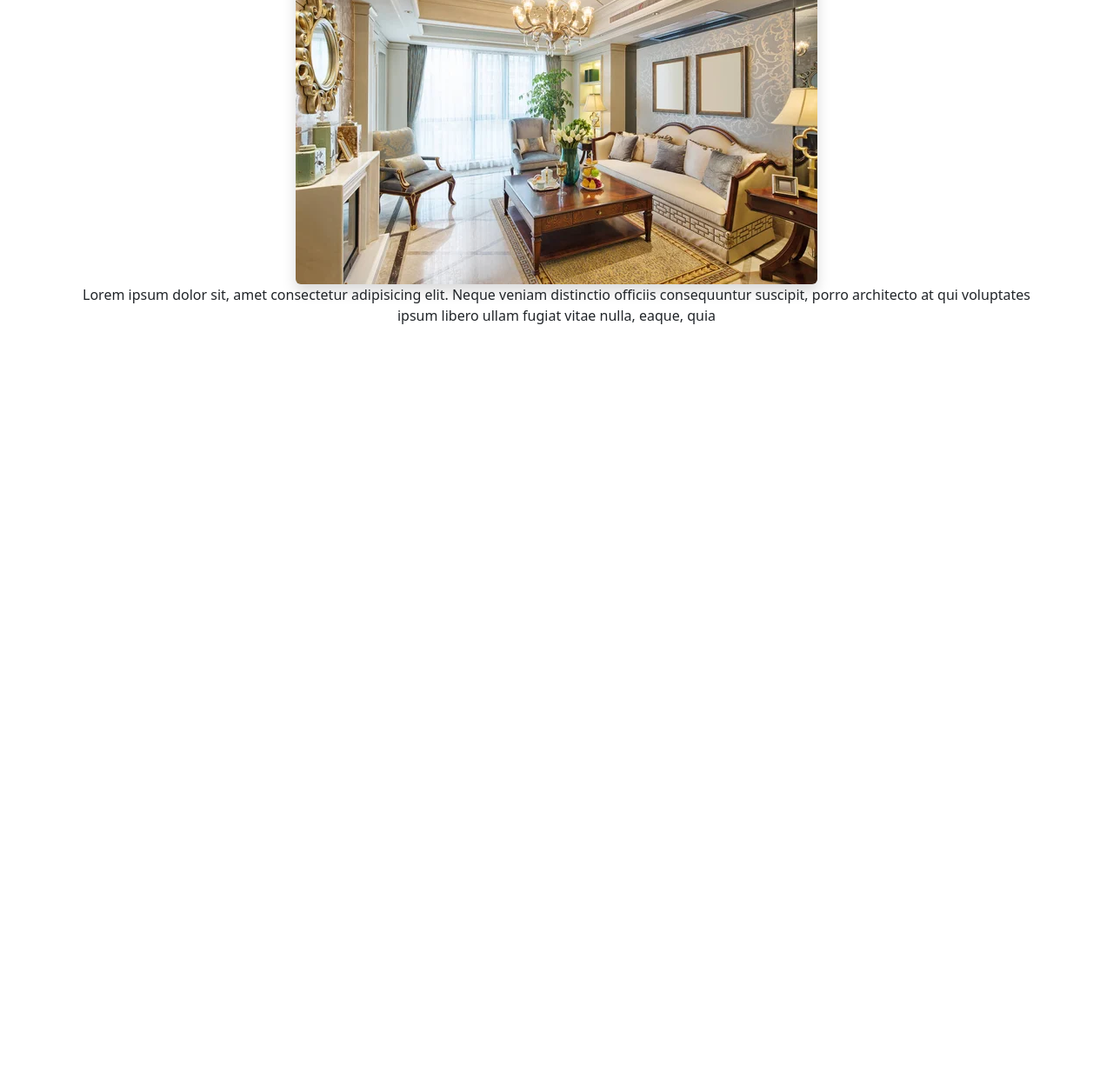
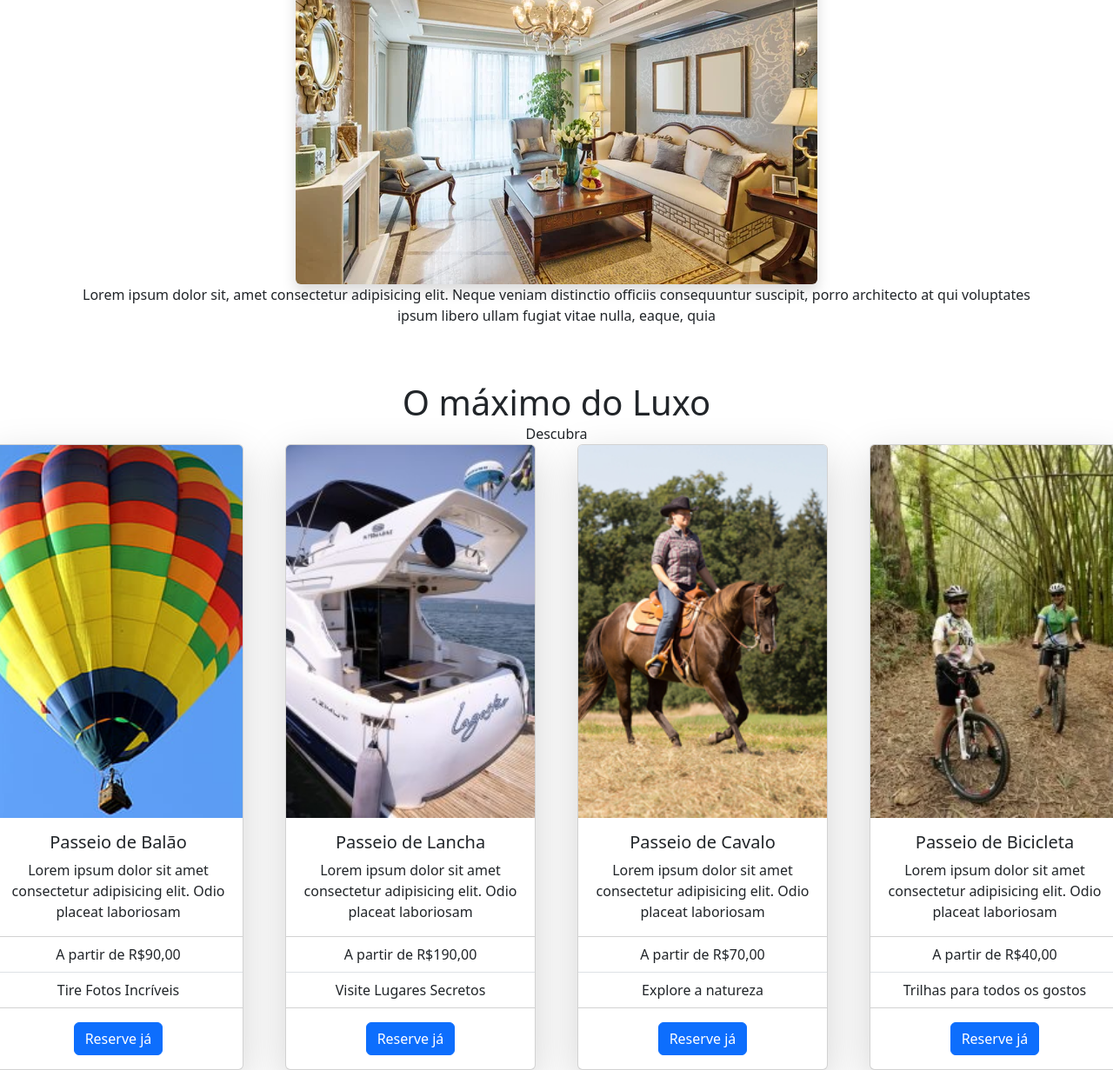
Before and after one commit to NicolasAFerro/travel-agency, a plain HTML site: page index.html in a window 1280 px wide. Shown: the part 1223-2454 px from the top of the page at 87% size. Before the commit the page ends 1614 px from the top, so only its background shows below. Drawn offline with nearby package versions, Linux system fonts and the light colour scheme.

Commit message:
closes #3: cards

```diff
--- a/index.html
+++ b/index.html
@@ -387,6 +387,88 @@
         </div>
       </div>
     </div>
+    <div class="container mt-5">
+      <div class="row">
+        <div class="col text-center">
+          <div class="display-6">O máximo do Luxo</div>
+          Descubra
+        </div>
+      </div>
+    </div>
+
+    <div class="row justify-content-center gap-5">
+      <div class="card text-center p-0 shadow-lg" style="width: 18rem">
+        <img src="imagens/balao.jpg" class="card-img-top" alt="..." />
+        <div class="card-body">
+          <h5 class="card-title">Passeio de Balão</h5>
+          <p class="card-text">
+            Lorem ipsum dolor sit amet consectetur adipisicing elit. Odio
+            placeat laboriosam
+          </p>
+        </div>
+        <ul class="list-group list-group-flush">
+          <li class="list-group-item">A partir de R$90,00</li>
+          <li class="list-group-item">Tire Fotos Incríveis</li>
+        </ul>
+        <div class="card-body">
+          <button type="button" class="btn btn-primary">Reserve já</button>
+        </div>
+      </div>
+
+      <div class="card text-center p-0 shadow-lg" style="width: 18rem">
+        <img src="imagens/lancha.jpg" class="card-img-top" alt="..." />
+        <div class="card-body">
+          <h5 class="card-title">Passeio de Lancha</h5>
+          <p class="card-text">
+            Lorem ipsum dolor sit amet consectetur adipisicing elit. Odio
+            placeat laboriosam
+          </p>
+        </div>
+        <ul class="list-group list-group-flush">
+          <li class="list-group-item">A partir de R$190,00</li>
+          <li class="list-group-item">Visite Lugares Secretos</li>
+        </ul>
+        <div class="card-body">
+          <button type="button" class="btn btn-primary">Reserve já</button>
+        </div>
+      </div>
+
+      <div class="card text-center p-0 shadow-lg" style="width: 18rem">
+        <img src="imagens/cavalo.jpg" class="card-img-top" alt="..." />
+        <div class="card-body">
+          <h5 class="card-title">Passeio de Cavalo</h5>
+          <p class="card-text">
+            Lorem ipsum dolor sit amet consectetur adipisicing elit. Odio
+            placeat laboriosam
+          </p>
+        </div>
+        <ul class="list-group list-group-flush">
+          <li class="list-group-item">A partir de R$70,00</li>
+          <li class="list-group-item">Explore a natureza</li>
+        </ul>
+        <div class="card-body">
+          <button type="button" class="btn btn-primary">Reserve já</button>
+        </div>
+      </div>
+
+      <div class="card text-center p-0 shadow-lg" style="width: 18rem">
+        <img src="imagens/bicicleta.jpg" class="card-img-top" alt="..." />
+        <div class="card-body">
+          <h5 class="card-title">Passeio de Bicicleta</h5>
+          <p class="card-text">
+            Lorem ipsum dolor sit amet consectetur adipisicing elit. Odio
+            placeat laboriosam
+          </p>
+        </div>
+        <ul class="list-group list-group-flush">
+          <li class="list-group-item">A partir de R$40,00</li>
+          <li class="list-group-item">Trilhas para todos os gostos</li>
+        </ul>
+        <div class="card-body">
+          <button type="button" class="btn btn-primary">Reserve já</button>
+        </div>
+      </div>
+    </div>
 
     <!-- O bootstrap tem uma classe de display e outras de grid. A de grid tem 12 colunas-->
     <!--JS DO BOOTSTRAP-->
```
